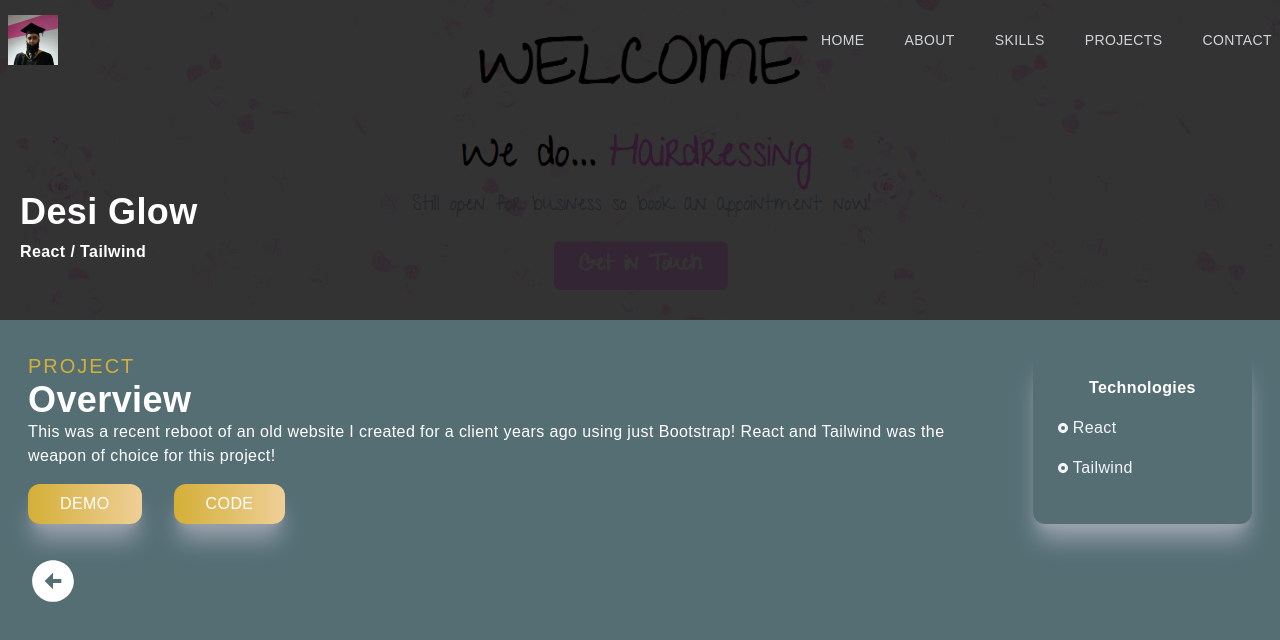
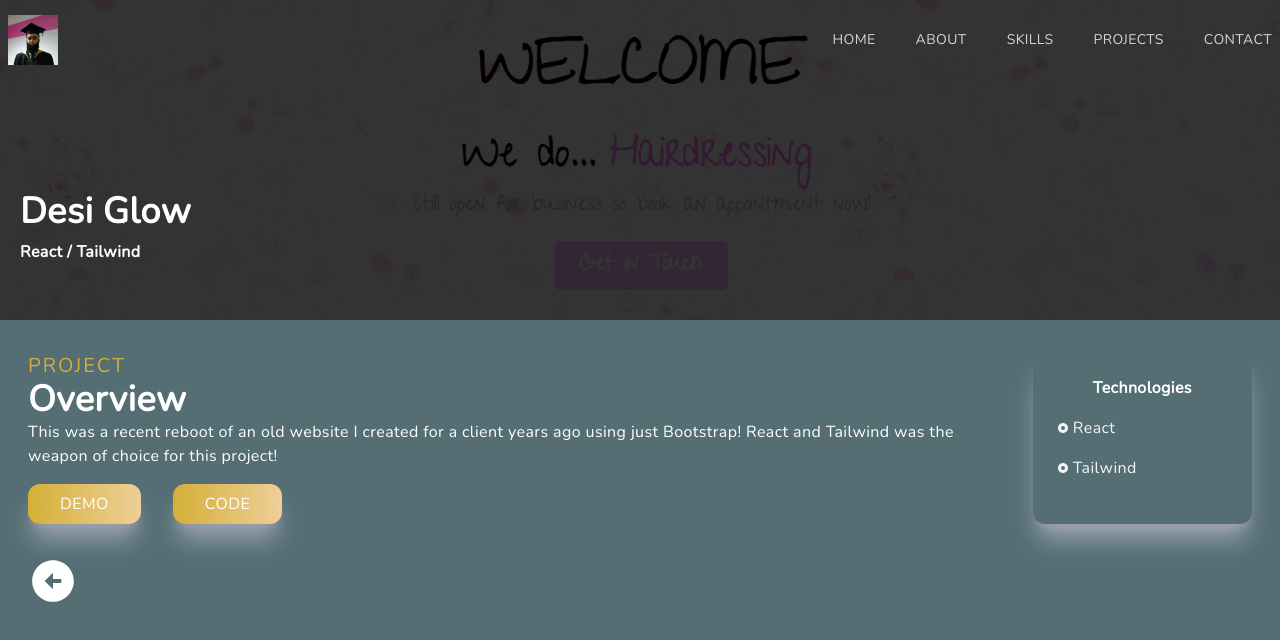
Before and after one commit to oyousaf/portfolio, a Next.js app: page /dglow in a window 1280 px wide. Shown: the top 640 px of the page. Built offline with nearby package versions, Linux system fonts and the light colour scheme.

Commit message:
portfolio

```diff
--- /dev/null
+++ b/pages/_document.js
@@ -0,0 +1,17 @@
+import { Html, Head, Main, NextScript } from 'next/document'
+
+export default function Document() {
+  return (
+    <Html>
+      <Head>
+      <link rel="preconnect" href="https://fonts.googleapis.com" />
+      <link rel="preconnect" href="https://fonts.gstatic.com" crossOrigin />
+      <link href="https://fonts.googleapis.com/css2?family=Nunito&display=swap" rel="stylesheet" />
+      </Head>
+      <body>
+        <Main />
+        <NextScript />
+      </body>
+    </Html>
+  )
+}
```
